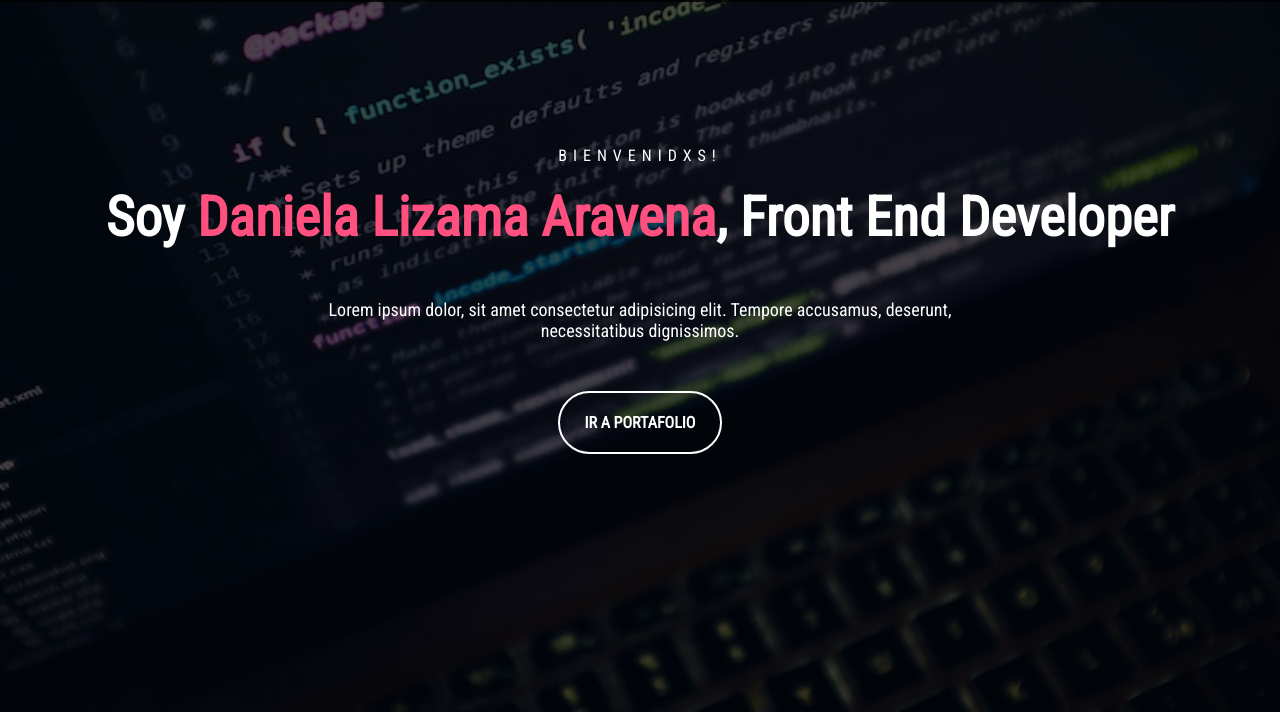
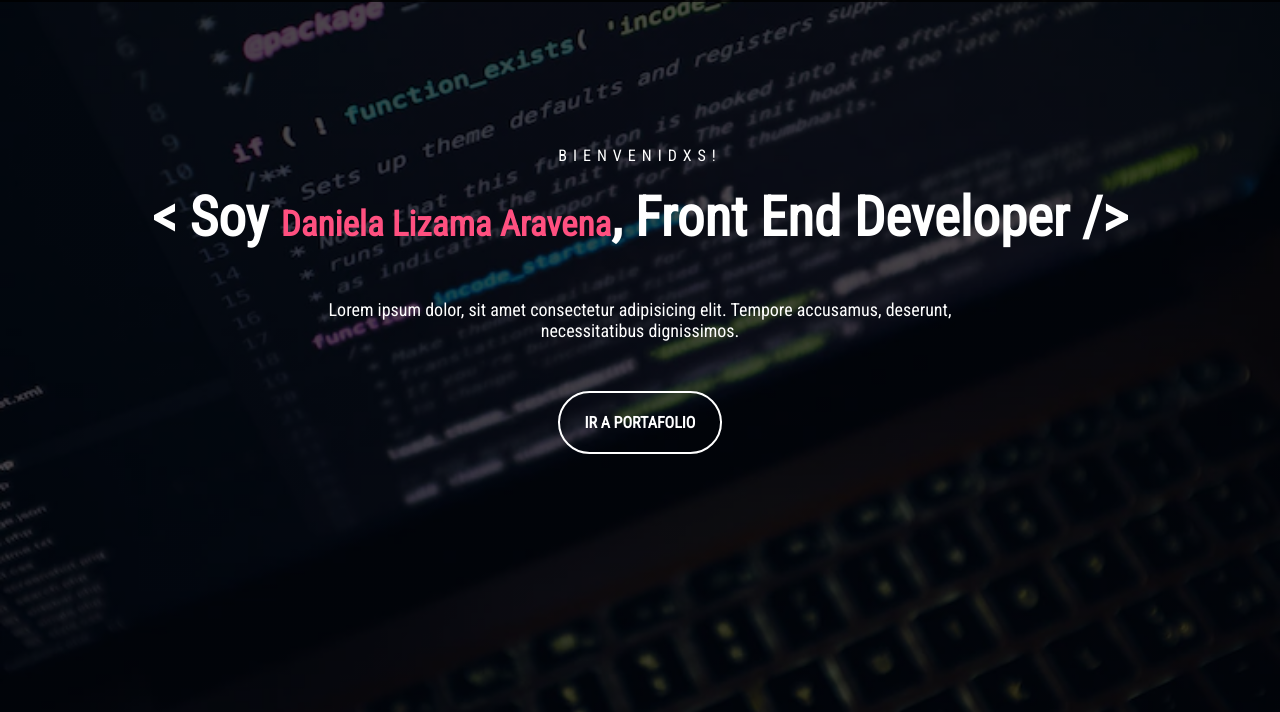
Before and after one commit to Seabird15/Portafolio, a plain HTML site: page index.html in a window 1280 px wide. Shown: the part 88-800 px from the top of the page. Drawn offline with Linux system fonts and the light colour scheme.

Commit message:
detalles

```diff
--- a/estilo.css
+++ b/estilo.css
@@ -94,7 +94,7 @@ html {
   text-align: center;
 }
 #inicio .contenido .presentacion h2 span {
-  font-size: 55px;
+  font-size: 35px;
   color: #ff5080;
 }
 #inicio .contenido .presentacion .descripcion {
--- a/index.html
+++ b/index.html
@@ -37,9 +37,9 @@
             </header>
             <div class="presentacion">
                 <p class="bienvenida">Bienvenidxs!</p>
-                <h2>Soy <span>Daniela Lizama Aravena</span>, Front End Developer</h2>
+                <h2>< Soy <span>Daniela Lizama Aravena</span>, Front End Developer /></h2>
                 <p class="descripcion">Lorem ipsum dolor, sit amet consectetur adipisicing elit. Tempore accusamus, deserunt, necessitatibus dignissimos.</p>
-                <a href="#portafolio">Ir a Portafolio</a>
+                <a href="#proyectos">Ir a Portafolio</a>
             </div>
         </div>
     </section>
@@ -93,6 +93,7 @@
                         <li>HTML</li>
                         <li>CSS</li>
                         <li>JAVASCRIPT</li>
+
                     </ul>
                     <p>Lorem ipsum dolor sit amet consectetur adipisicing elit. Inventore culpa sint nostrum, rerum magnam atque alias iusto dignissimos mollitia veritatis repudiandae fugit, quasi omnis qui beatae quaerat consectetur ducimus. Praesentium laboriosam voluptatum, mollitia quis nulla beatae ab veritatis itaque. Ab.</p>
             </div>
```
